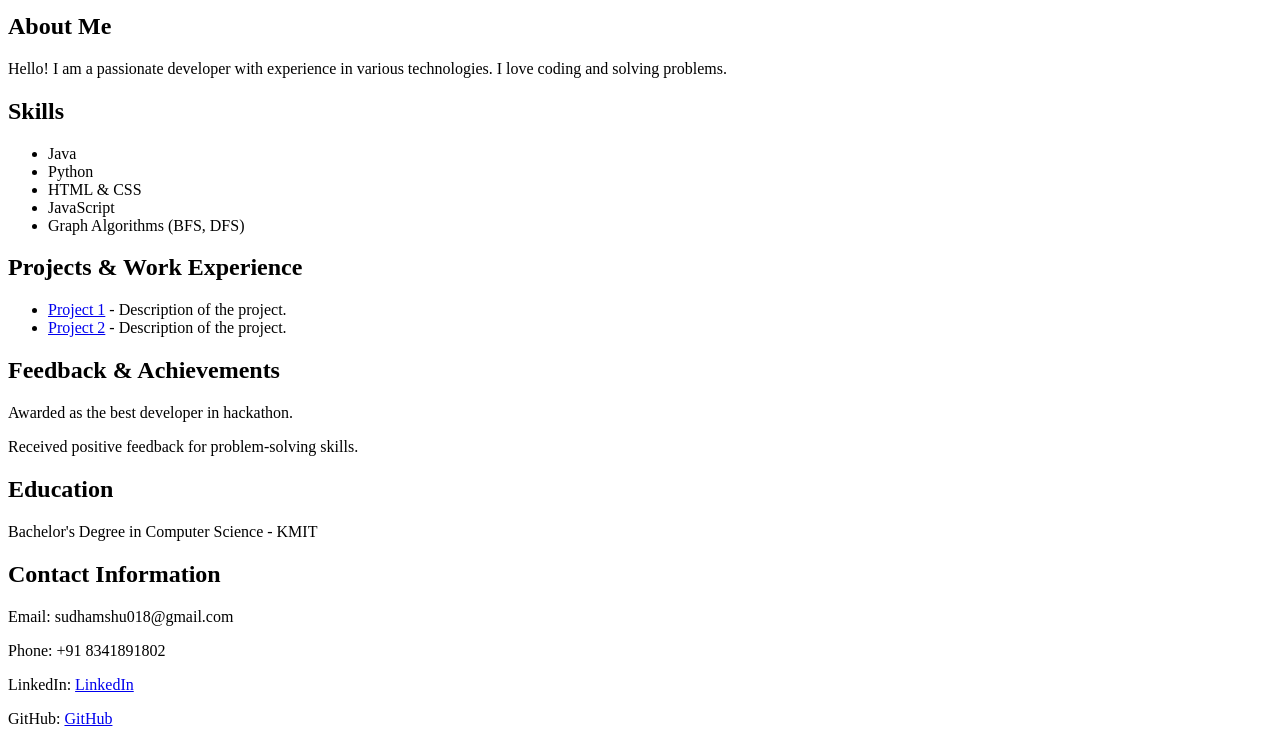
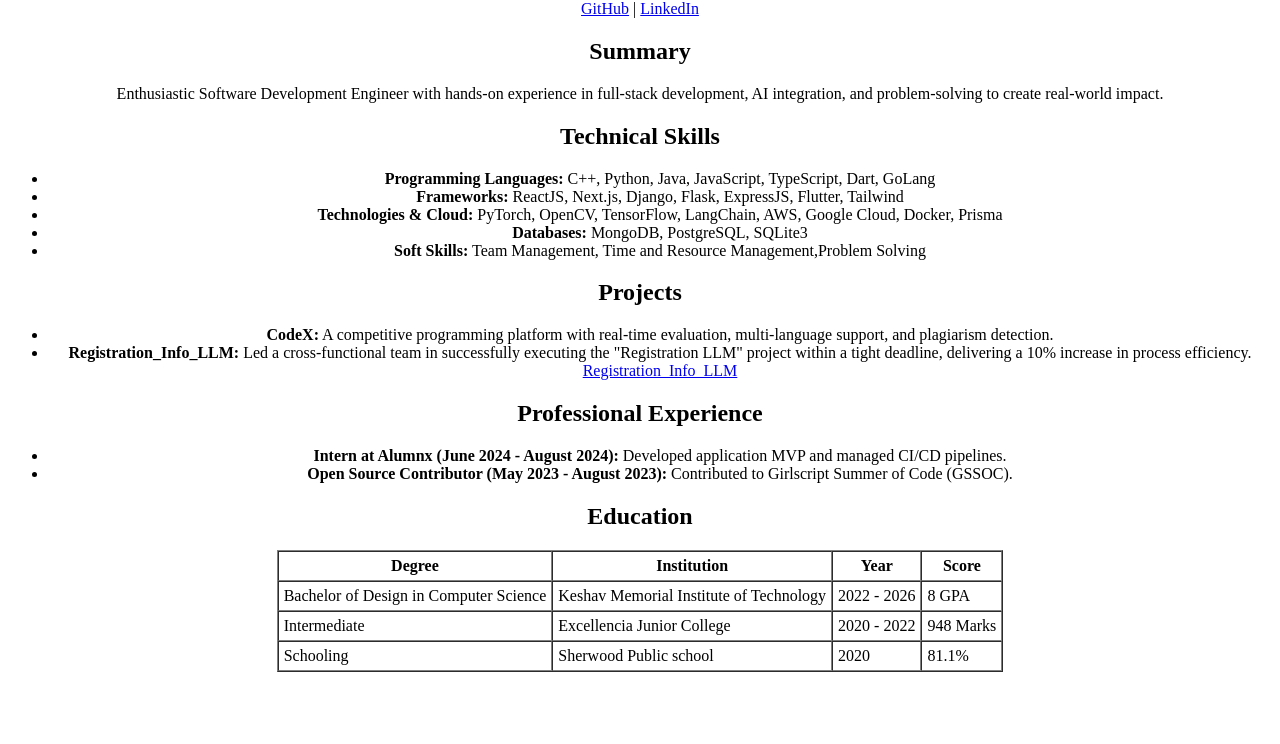
Before and after one commit to sudhamshukb/FEWD, a plain HTML site: page portfolio.html in a window 1280 px wide. Shown: the part 114-858 px from the top of the page. After the commit the page ends 800 px from the top, so only its background shows below. Drawn offline with Linux system fonts and the light colour scheme.

Commit message:
Update portfolio.html

```diff
--- a/portfolio.html
+++ b/portfolio.html
@@ -3,55 +3,77 @@
 <head>
     <meta charset="UTF-8">
     <meta name="viewport" content="width=device-width, initial-scale=1.0">
-    <title>My Portfolio</title>
+    <title>Sudhamshu Bushan - Portfolio</title>
 </head>
 <body>
+    <center>
     <header>
-        <h1>My Portfolio</h1>
-        <h2>Your Name</h2>
+        <h1>Sudhamshu Bushan</h1>
+        <p>Hyderabad | <a href="mailto:sudhamshu018@gmail.com">sudhamshu018@gmail.com</a> | +91 8341891802</p>
+        <p><a href="http://www.github.com/sudhamshukb">GitHub</a> | <a href="www.linkedin.com/in/sudhamshu-bushan-kotala-4b6957350">LinkedIn</a></p>
     </header>
 
-    <section id="about">
-        <h2>About Me</h2>
-        <p>Hello! I am a passionate developer with experience in various technologies. I love coding and solving problems.</p>
+    <section>
+        <h2>Summary</h2>
+        <p>Enthusiastic Software Development Engineer with hands-on experience in full-stack development, AI integration, and problem-solving to create real-world impact.</p>
     </section>
 
-    <section id="skills">
-        <h2>Skills</h2>
+    <section>
+        <h2>Technical Skills</h2>
         <ul>
-            <li>Java</li>
-            <li>Python</li>
-            <li>HTML &amp; CSS</li>
-            <li>JavaScript</li>
-            <li>Graph Algorithms (BFS, DFS)</li>
+            <li><strong>Programming Languages:</strong> C++, Python, Java, JavaScript, TypeScript, Dart, GoLang</li>
+            <li><strong>Frameworks:</strong> ReactJS, Next.js, Django, Flask, ExpressJS, Flutter, Tailwind</li>
+            <li><strong>Technologies & Cloud:</strong> PyTorch, OpenCV, TensorFlow, LangChain, AWS, Google Cloud, Docker, Prisma</li>
+            <li><strong>Databases:</strong> MongoDB, PostgreSQL, SQLite3</li>
+            <li><strong>Soft Skills:</strong> Team Management, Time and Resource Management,Problem Solving</li>
         </ul>
     </section>
 
-    <section id="projects">
-        <h2>Projects & Work Experience</h2>
+    <section>
+        <h2>Projects</h2>
         <ul>
-            <li><a href="#">Project 1</a> - Description of the project.</li>
-            <li><a href="#">Project 2</a> - Description of the project.</li>
+            <li><strong>CodeX:</strong> A competitive programming platform with real-time evaluation, multi-language support, and plagiarism detection.</li>
+            <li><strong>Registration_Info_LLM:</strong> Led a cross-functional team in successfully executing the "Registration LLM" project within a tight deadline, delivering a 10% increase in process efficiency. <a href="https://github.com/Vijay-123456-beep/Registration_Info_LLM.git">Registration_Info_LLM</a></li>
         </ul>
     </section>
 
-    <section id="feedback">
-        <h2>Feedback & Achievements</h2>
-        <p>Awarded as the best developer in hackathon.</p>
-        <p>Received positive feedback for problem-solving skills.</p>
+    <section>
+        <h2>Professional Experience</h2>
+        <ul>
+            <li><strong>Intern at Alumnx (June 2024 - August 2024):</strong> Developed application MVP and managed CI/CD pipelines.</li>
+            <li><strong>Open Source Contributor (May 2023 - August 2023):</strong> Contributed to Girlscript Summer of Code (GSSOC).</li>
+        </ul>
     </section>
 
-    <section id="education">
+    <section>
         <h2>Education</h2>
-        <p>Bachelor's Degree in Computer Science - KMIT</p>
+        <table border="1" cellspacing="0" cellpadding="5">
+            <tr>
+                <th>Degree</th>
+                <th>Institution</th>
+                <th>Year</th>
+                <th>Score</th>
+            </tr>
+            <tr>
+                <td>Bachelor of Design in Computer Science</td>
+                <td>Keshav Memorial Institute of Technology</td>
+                <td>2022 - 2026</td>
+                <td>8 GPA</td>
+            </tr>
+            <tr>
+                <td>Intermediate</td>
+                <td>Excellencia Junior College </td>
+                <td>2020 - 2022</td>
+                <td>948 Marks</td>
+            </tr>
+            <tr>
+                <td>Schooling</td>
+                <td>Sherwood Public school</td>
+                <td>2020</td>
+                <td>81.1%</td>
+            </tr>
+        </table>
     </section>
-
-    <section id="contact">
-        <h2>Contact Information</h2>
-        <p>Email: sudhamshu018@gmail.com</p>
-        <p>Phone: +91 8341891802</p>
-        <p>LinkedIn: <a href="www.linkedin.com/in/sudhamshu-bushan-kotala-4b6957350"">LinkedIn</a></p>
-        <p>GitHub: <a href="https://github.com/sudhamshukb">GitHub</a></p>
-    </section>
+    </center>
 </body>
 </html>
```
